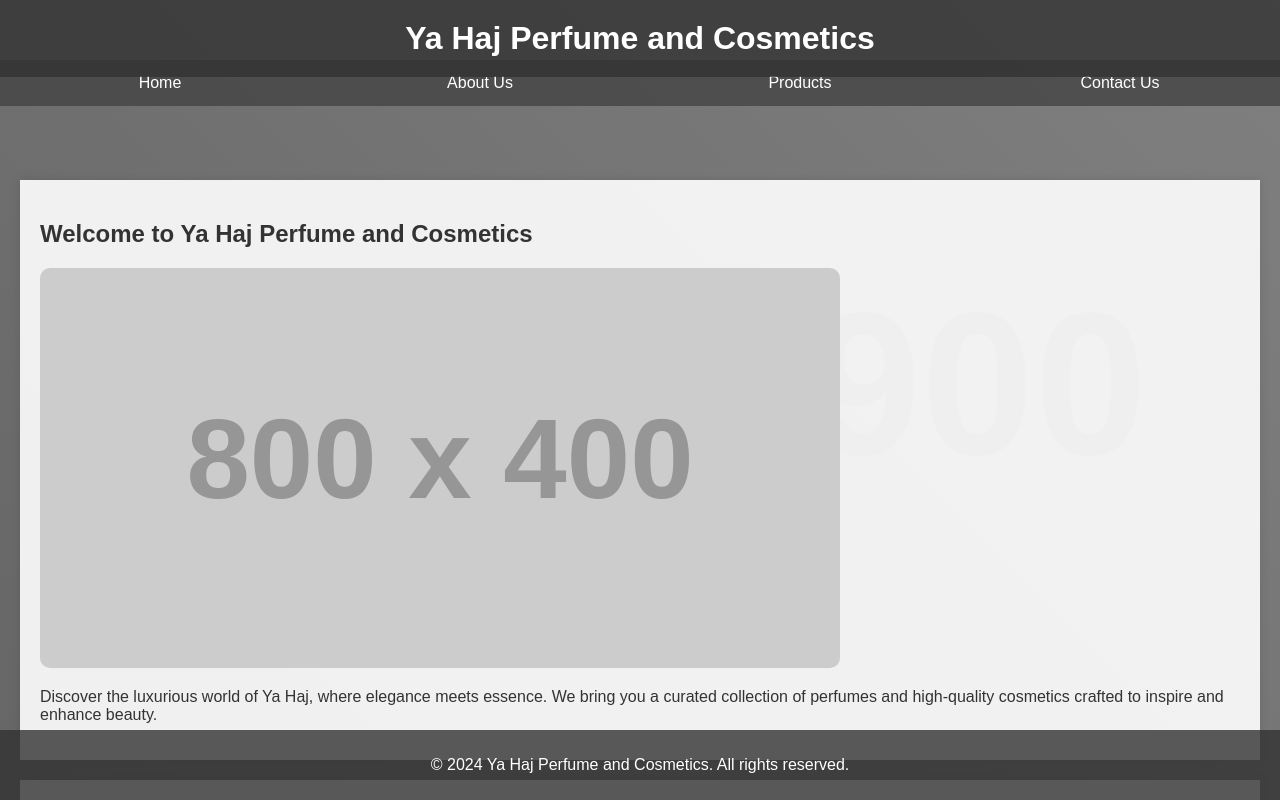
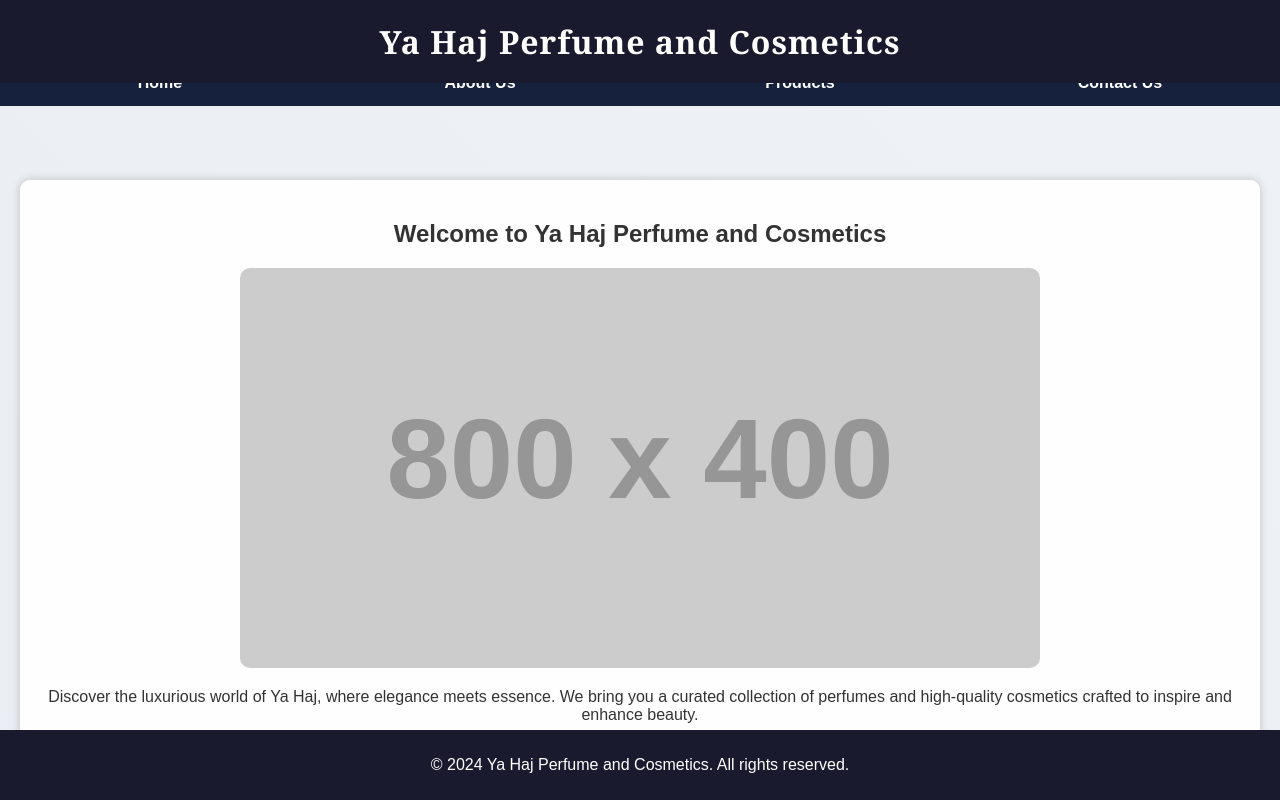
Before and after one commit to SirKZ005/Ya-Haj-perfume-and-cosmetic, a plain HTML site: page index.html in a window 1280 px wide. Shown: the top 800 px of the page. Drawn offline with Linux system fonts and the light colour scheme; placeholder pictures from the web are drawn by us.

Commit message:
Update styles.css

```diff
--- a/styles.css
+++ b/styles.css
@@ -1,17 +1,20 @@
 /* Basic Styling */
+* {
+    box-sizing: border-box;
+}
+
 body {
     font-family: Arial, sans-serif;
     margin: 0;
     padding: 0;
     color: #333;
-    background: linear-gradient(45deg, rgba(0, 0, 0, 0.5), rgba(51, 51, 51, 0.5)),
-                url('https://via.placeholder.com/1600x900') no-repeat center center fixed;
-    background-size: cover;
-    animation: background-animation 15s ease-in-out infinite;
+    background: linear-gradient(45deg, #e6e9f0, #eef1f5);
+    animation: gradient-background 10s ease-in-out infinite;
 }
 
+/* Header and Navigation */
 header {
-    background-color: rgba(51, 51, 51, 0.8);
+    background-color: #1a1a2e;
     color: #fff;
     padding: 20px 0;
     text-align: center;
@@ -19,14 +22,18 @@ header {
     width: 100%;
     top: 0;
     z-index: 1000;
+    animation: fadeIn 1s ease-in-out;
 }
 
 header h1 {
     margin: 0;
+    font-family: 'Georgia', serif;
+    letter-spacing: 1px;
+    font-size: 2rem;
 }
 
 nav {
-    background-color: rgba(68, 68, 68, 0.8);
+    background-color: #16213e;
     position: fixed;
     width: 100%;
     top: 60px;
@@ -51,22 +58,29 @@ nav ul li a {
     padding: 14px 20px;
     text-align: center;
     text-decoration: none;
+    font-weight: bold;
+    transition: background 0.3s ease, transform 0.3s ease;
 }
 
 nav ul li a:hover {
-    background-color: #555;
+    background-color: #0f3460;
+    transform: scale(1.1);
 }
 
+/* Content Sections */
 .container {
     margin-top: 140px;
     padding: 20px;
 }
 
 .section {
-    background-color: rgba(255, 255, 255, 0.9);
+    background-color: rgba(255, 255, 255, 0.95);
     margin: 20px 0;
     padding: 20px;
-    box-shadow: 0 0 10px rgba(0, 0, 0, 0.1);
+    box-shadow: 0 0 10px rgba(0, 0, 0, 0.2);
+    border-radius: 10px;
+    animation: slideUp 1.2s ease-in-out;
+    text-align: center;
 }
 
 .section img {
@@ -75,20 +89,28 @@ nav ul li a:hover {
     border-radius: 10px;
 }
 
+/* Product Gallery */
 .product-gallery {
     display: flex;
     flex-wrap: wrap;
     gap: 20px;
     justify-content: space-around;
+    padding-top: 10px;
 }
 
 .product-item {
-    background-color: rgba(240, 240, 240, 0.95);
+    background-color: #f0f0f0;
     border-radius: 10px;
-    box-shadow: 0 4px 8px rgba(0, 0, 0, 0.1);
-    padding: 10px;
+    box-shadow: 0 4px 12px rgba(0, 0, 0, 0.2);
+    padding: 15px;
     text-align: center;
     width: 45%;
+    transition: transform 0.3s ease, box-shadow 0.3s ease;
+}
+
+.product-item:hover {
+    transform: translateY(-10px);
+    box-shadow: 0 6px 14px rgba(0, 0, 0, 0.3);
 }
 
 .product-item img {
@@ -97,8 +119,9 @@ nav ul li a:hover {
     border-radius: 8px;
 }
 
+/* Footer */
 footer {
-    background-color: rgba(51, 51, 51, 0.8);
+    background-color: #1a1a2e;
     color: #fff;
     text-align: center;
     padding: 10px 0;
@@ -107,8 +130,8 @@ footer {
     bottom: 0;
 }
 
-/* Background Animation */
-@keyframes background-animation {
+/* Animations */
+@keyframes gradient-background {
     0% {
         background-position: 0% 50%;
     }
@@ -119,3 +142,23 @@ footer {
         background-position: 0% 50%;
     }
 }
+
+@keyframes fadeIn {
+    from {
+        opacity: 0;
+    }
+    to {
+        opacity: 1;
+    }
+}
+
+@keyframes slideUp {
+    from {
+        transform: translateY(50px);
+        opacity: 0;
+    }
+    to {
+        transform: translateY(0);
+        opacity: 1;
+    }
+}
```
